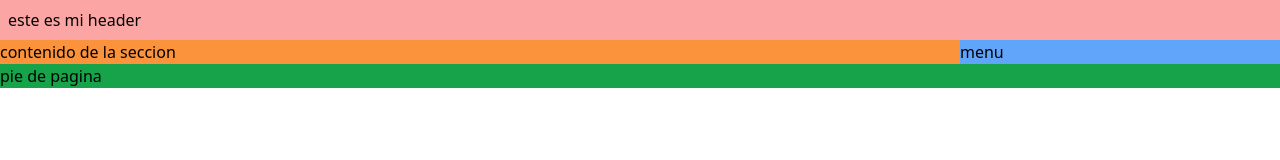
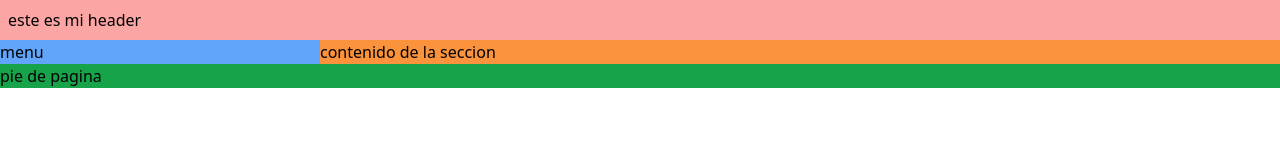
Before and after one commit to MJohanRodriguez23/TailwindProyects, a website: page src/index.html in a window 1280 px wide. Drawn offline with nearby package versions, Linux system fonts and the light colour scheme; files that its build step writes are made by us from their sources.

Commit message:
estructura flex Tailwind

```diff
--- a/src/index.html
+++ b/src/index.html
@@ -11,7 +11,7 @@
     <header class="h-10 p-2 bg-red-300">
       este es mi header
     </header>
-    <section class="flex  flex-row-reverse bg-purple-400">
+    <section class="flex bg-purple-400">
       <nav class="bg-blue-400 w-1/4">
         menu
       </nav>
```
